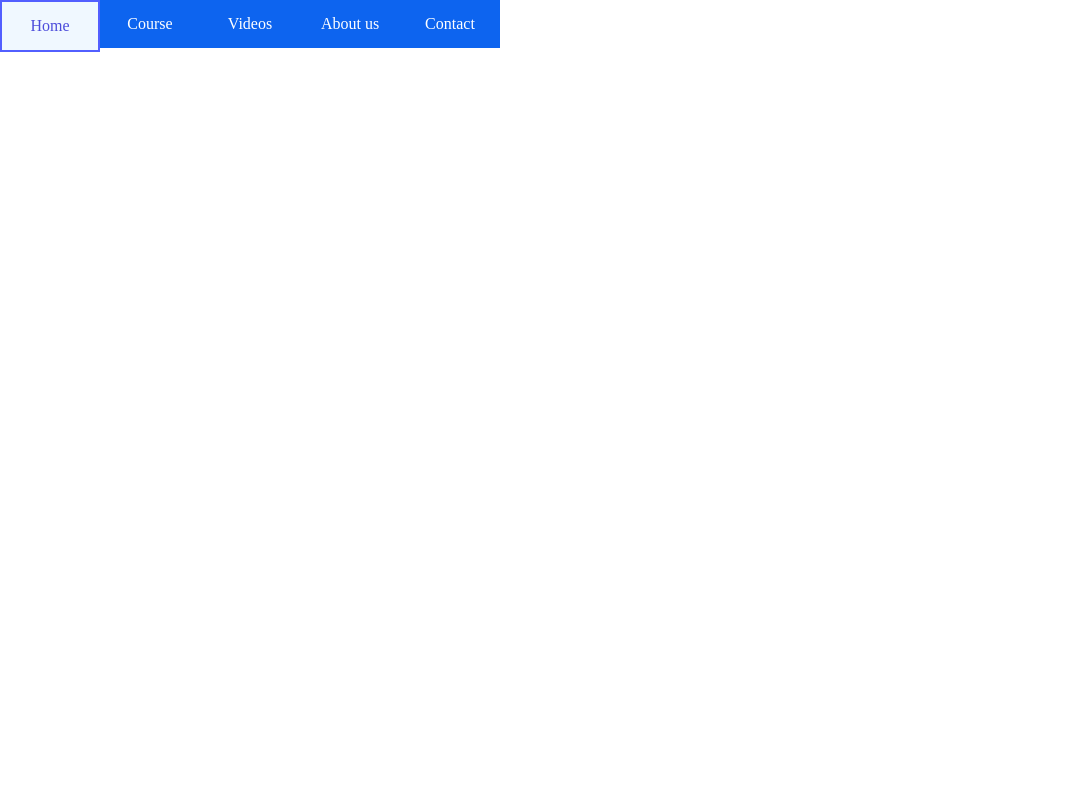
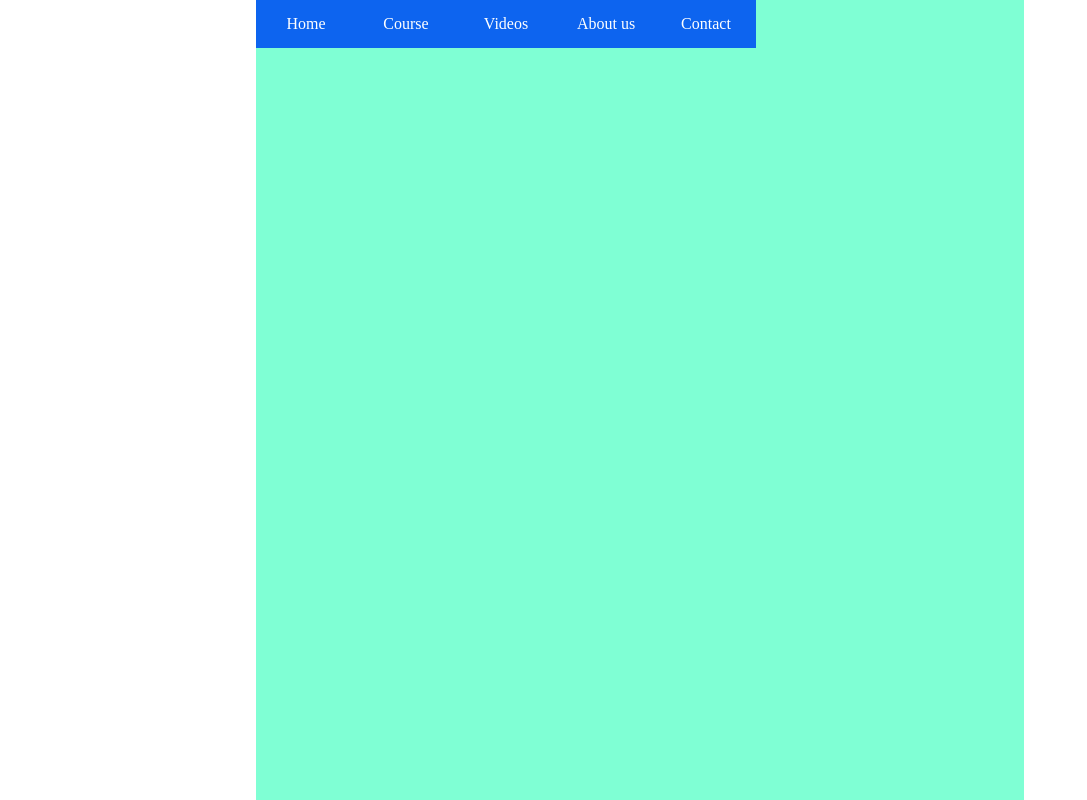
Before and after one commit to hemm97/treballenequip, a plain HTML site: page index.html in a window 1280 px wide. Shown: the top 800 px of the page, without its empty margins (0-1087 px from the left). Drawn offline with Linux system fonts and the light colour scheme.

Commit message:
fixar menu al mig i fons

```diff
--- a/CSS/estils.css
+++ b/CSS/estils.css
@@ -2,6 +2,7 @@
     margin: 0px;
     padding: 0px;
 }
+/*MENU*/
 .menu *{
     list-style: none;
     text-decoration: none;
@@ -36,3 +37,25 @@ li{
     min-height: 20px;
     min-width: 100px;
 }
+/*FONS*/
+.fons{
+    width: 100%;
+    height: 1000px;
+
+}
+/*MIG*/
+.centrar{
+    width: 60%;
+    height: 1000px;
+    position:relative;
+    margin: 0px auto;
+    background-color: aquamarine;
+}
+/*Menu*/
+.principal {
+    position: absolute;
+    width: 100%;
+    height: 49px;
+    margin-right: auto;
+
+}
--- a/index.html
+++ b/index.html
@@ -6,7 +6,9 @@
     <link rel="stylesheet" href="CSS/estils.css">
 </head>
 <body>
-    <div class="menu">
+   <div class="fons">
+     <div class="centrar">
+      <div class="menu">
         <ul class="principal">
             <li class="links"><a href="">Home</a></li>
             <li class="links"><a href="">Course</a></li>
@@ -20,7 +22,8 @@
             <li class="links"><a href="">About us</a></li>
             <li class="links"><a href="">Contact</a></li>
         </ul>
+      </div>
+     </div>
     </div>
-
 </body>
 </html>
```
